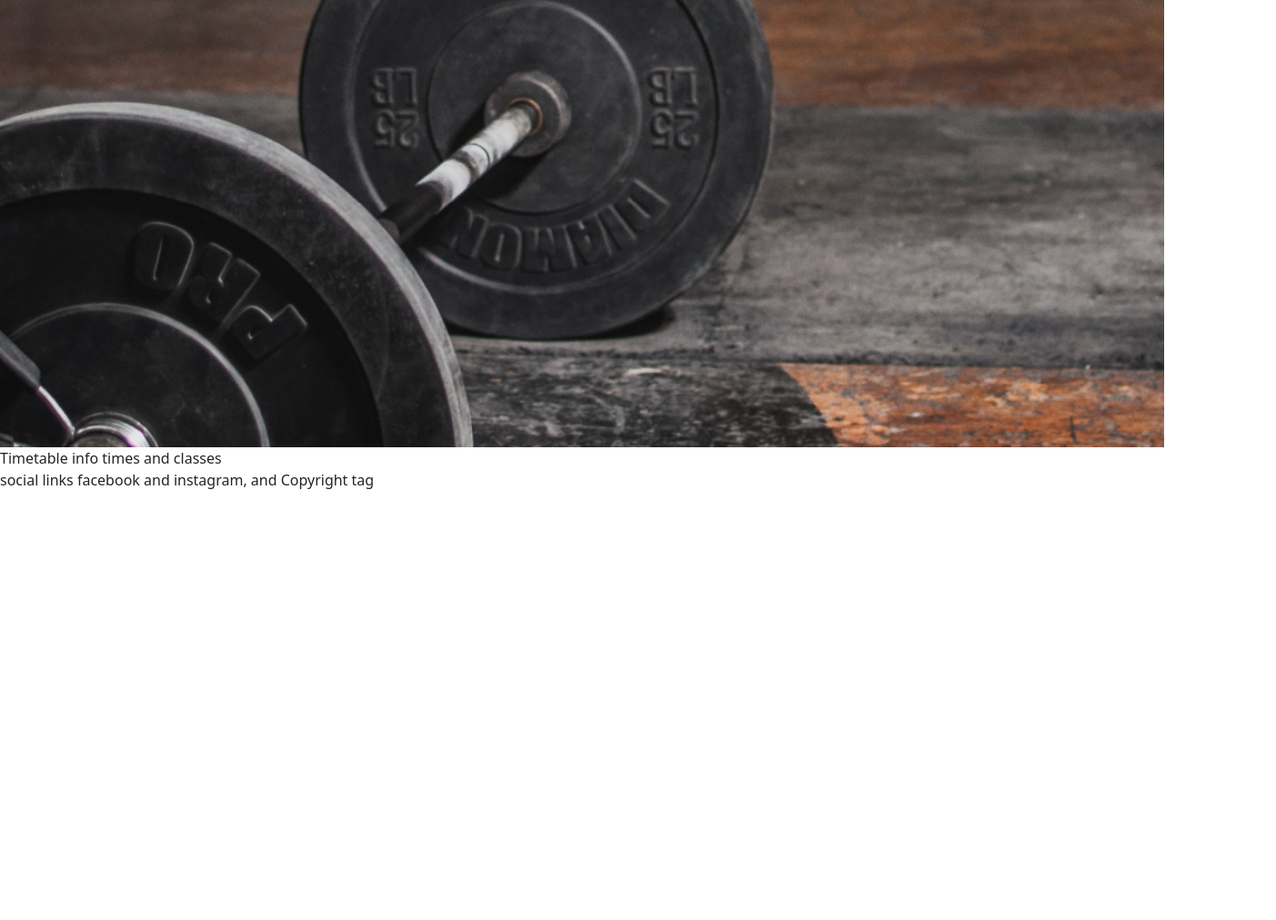
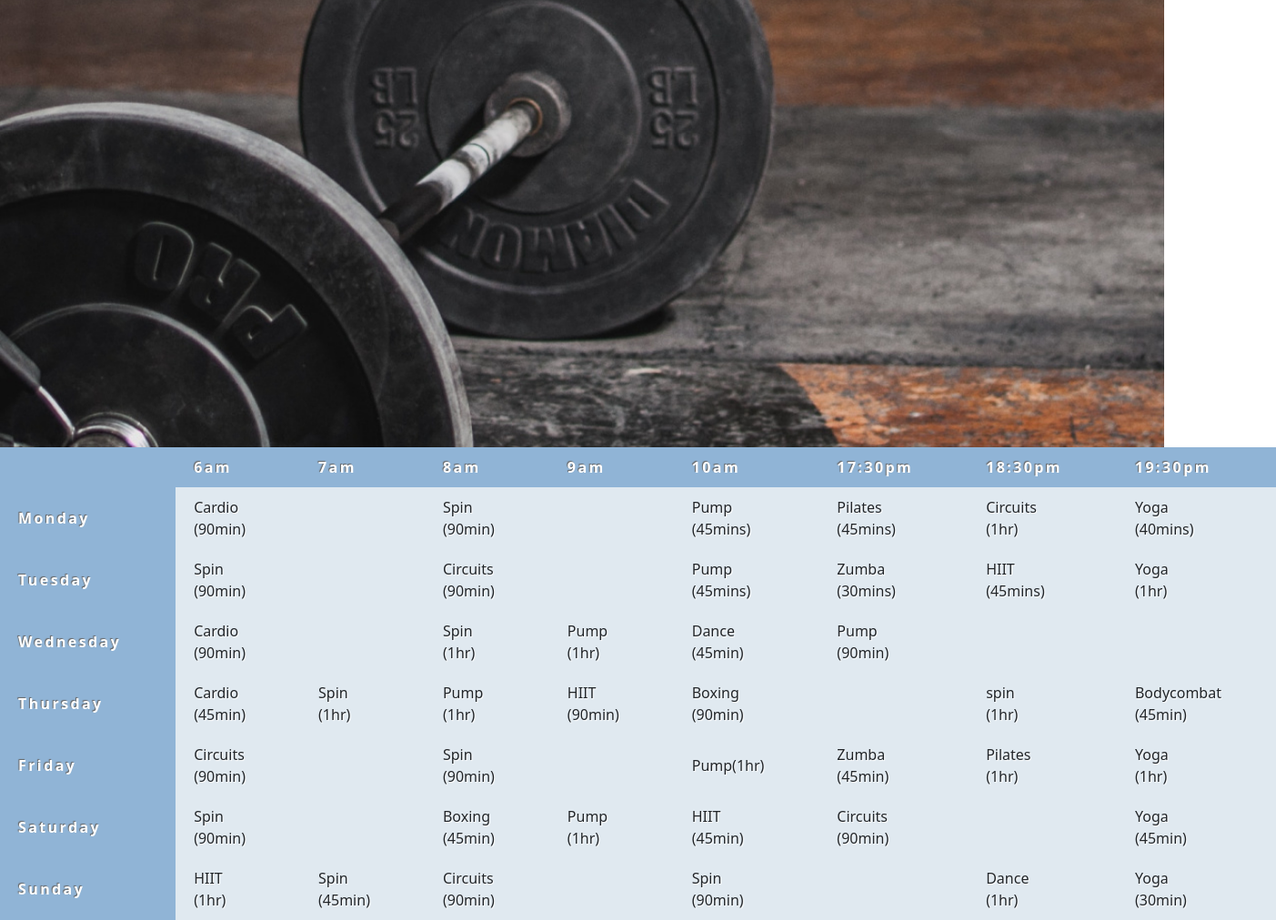
Before and after one commit to Natkewe/ridgeway-gym, a plain HTML site: page timetable.html in a window 1280 px wide. Shown: the part 186-1198 px from the top of the page at 91% size, 1403 px wide, since content can reach past the window. Before the commit the page ends 800 px from the top, so only its background shows below. Drawn offline with nearby package versions, Linux system fonts and the light colour scheme.

Commit message:
Update CSS file, map and timetable page started

```diff
--- a/assets/css/style.css
+++ b/assets/css/style.css
@@ -250,7 +250,7 @@ h2{
     border-color: #000000
 }
 
-#gallery-image{
+#gallery-image {
     height:300px;
     width: 100%;
     background: url("../images/800runner.jpg") no-repeat center center;
@@ -258,6 +258,7 @@ h2{
     animation-duration: 5s;
     animation-fill-mode: forwards;
 }
+
 
 @keyframes secondweight-zoom {
     from{
@@ -342,3 +343,63 @@ h2{
     border-color: #000000
 
 }
+
+/* sign-in page */
+
+#user {
+    color:rgba(241, 109, 107, .7)
+}
+
+
+
+
+/* timetable page */
+
+table {
+    border-spacing: 0px;
+}
+
+th, td {
+    padding: 10px 60px 10px 20px;
+    border-spacing: 0px;
+    font-size: 100%;
+    margin: 0px;
+}
+
+th, td {
+    text-align: left;
+    background-color: #e0e9f0;
+    border-top: 1px solid #f1f8fe;
+    border-bottom: 1px solid #cbd2d8;
+    border-right: 1px solid #cbd2d8;
+}
+
+tr .head, th {
+    color: #ffffff;
+    background-color: #90b4d6;
+    border-bottom: 2px solid #6d6e6f;
+    border-right: 1px solid #547ca0;
+    border-top: 1px solid #749abe;
+    text-align: center;
+    text-shadow: -1px -1px 1px #666666;
+    letter-spacing: 0.15em;
+
+}
+
+td {
+    text-shadow: 1px 1px 1px #ffffff;
+}
+
+tr .even td, tr .even th {
+    background-color: #e8eff5;
+
+}
+
+tr .head th:first-child {
+    border-top-left-radius: 5px;
+
+}
+
+tr .head th:last-child {
+    border-top-right-radius: 5px;
+}
--- a/timetable.html
+++ b/timetable.html
@@ -35,26 +35,110 @@
         <li>
             <a class="active" href="index.html">Home</a>
         </li>
-
     </ul>
    </nav>
 </header>
 
 <!-- sliding photo main image-->
 <section id="weights-outer">
-    <div id="weights-image"></div>
-
+    <div id="weights-image" alt="Picture of a *************"></div>
 </section>
 
+
+
+<!-- timetable box-->
 <section>
-    Timetable info times and classes
+    <table>
+        <tr class="head">
+            <th></th>
+            <th>6am</th>
+            <th>7am</th>
+            <th>8am</th>
+            <th>9am</th>
+            <th>10am</th>
+            <th>17:30pm</th>
+            <th>18:30pm</th>
+            <th>19:30pm</th>
+        </tr>
+        <tr>
+            <th>Monday</th>
+            <td colspan="2">Cardio<br>(90min)</td>
+            <td colspan="2">Spin<br>(90min)</td>
+            <td>Pump<br>(45mins)</td>
+            <td>Pilates<br>(45mins)</td>
+            <td>Circuits<br>(1hr)</td>
+            <td>Yoga<br>(40mins)</td>
+        </tr>
+        <tr class="even">
+            <th>Tuesday</th>
+            <td colspan="2">Spin<br>(90min)</td>
+            <td colspan="2">Circuits<br>(90min)</td>
+            <td>Pump<br>(45mins)</td>
+            <td>Zumba<br>(30mins)</td>
+            <td>HIIT<br>(45mins)</td>
+            <td>Yoga<br>(1hr)</td>
+        </tr>
+        <tr>
+            <th>Wednesday</th>
+            <td colspan="2">Cardio<br>(90min)</td>
+            <td>Spin<br>(1hr)</td>
+            <td>Pump<br>(1hr)</td>
+            <td>Dance<br>(45min)</td>
+            <td colspan="2">Pump<br>(90min)</td>
+            <td></td>
+        </tr>
+        <tr class="even">
+            <th>Thursday</th>
+            <td>Cardio<br>(45min)</td>
+            <td>Spin<br>(1hr)</td>
+            <td>Pump<br>(1hr)</td>
+            <td>HIIT<br>(90min)</td>
+            <td colspan="2">Boxing<br>(90min)</td>
+            <td>spin<br>(1hr)</td>
+            <td>Bodycombat<br>(45min)</td>
+        </tr>
+        <tr>
+            <th>Friday</th>
+            <td colspan="2">Circuits<br>(90min)</td>
+            <td colspan="2">Spin<br>(90min)</td>
+            <td>Pump(1hr)</td>
+            <td>Zumba<br>(45min)</td>
+            <td>Pilates<br>(1hr)</td>
+            <td>Yoga<br>(1hr)</td>
+        </tr>
+        <tr class="even">
+            <th>Saturday</th>
+            <td colspan="2">Spin<br>(90min)</td>
+            <td>Boxing<br>(45min)</td>
+            <td>Pump<br>(1hr)</td>
+            <td>HIIT<br>(45min)</td>
+            <td colspan="2">Circuits<br>(90min)</td>
+            <td>Yoga<br>(45min)</td>
+        </tr>
+        <tr>
+            <th>Sunday</th>
+            <td>HIIT<br>(1hr)</td>
+            <td>Spin<br>(45min)</td>
+            <td colspan="2">Circuits<br>(90min)</td>
+            <td colspan="2">Spin<br>(90min)</td>
+            <td>Dance<br>(1hr)</td>
+            <td>Yoga<br>(30min)</td>
+        </tr>
+    </table>
 </section>
+
+
+
+
+
+
+
 
 
 
 <!-- social links and copyright info-->
 <footer>
-    social links facebook and instagram, and Copyright tag
+
 </footer>
 
 </body>
```
Also changed, not shown: index.html (+17 -8 lines), our-gym.html (+1 -1 lines), sign-in.html (+56 -1 lines).
